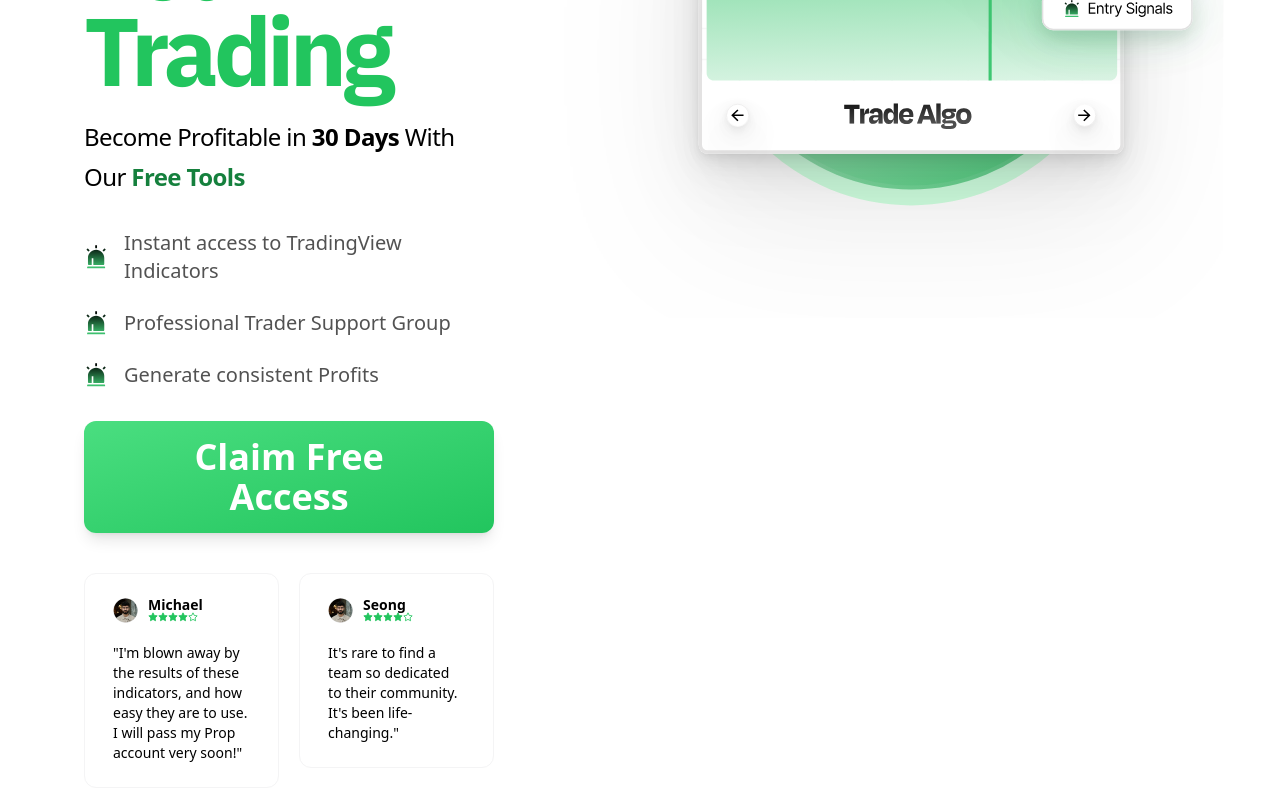
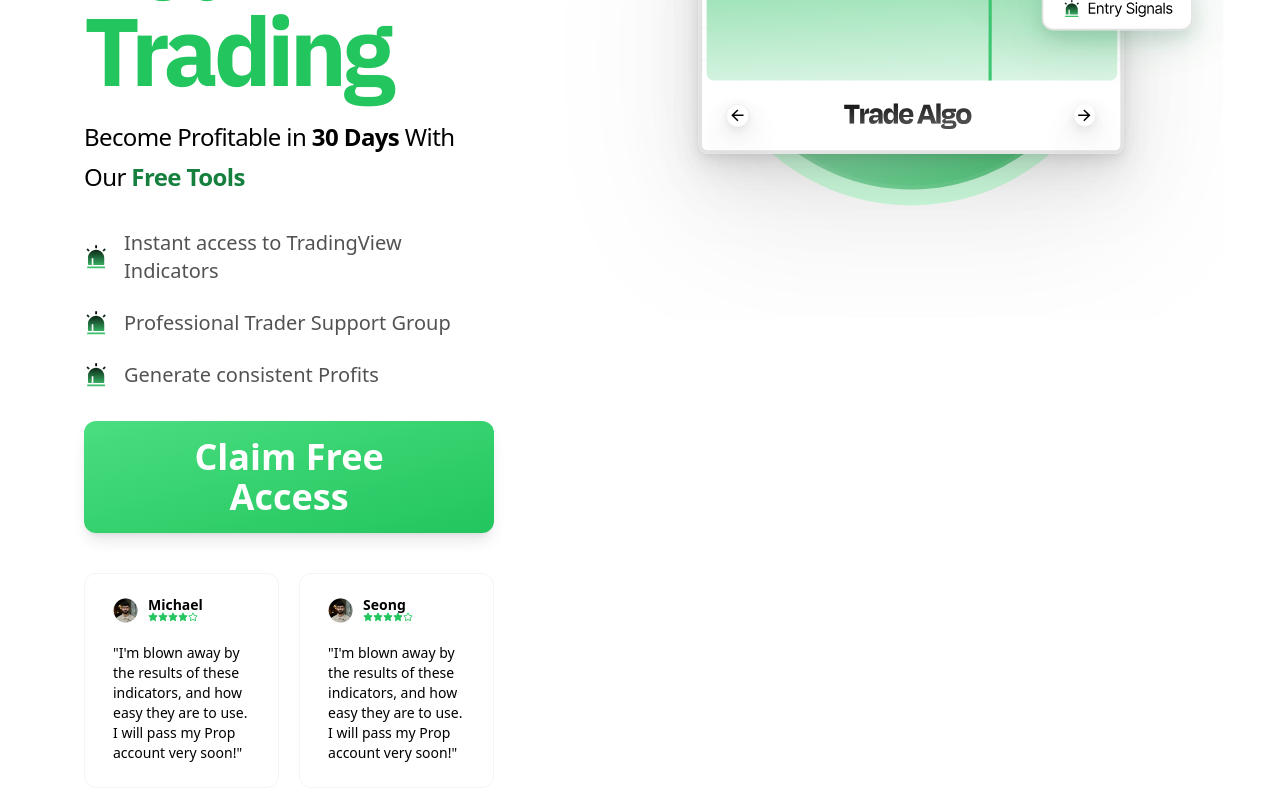
Before and after one commit to mous9270/trading_lp, a React (Vite) app: page / in a window 1280 px wide. Shown: the part 355-1155 px from the top of the page. Built offline with nearby package versions, Linux system fonts and the light colour scheme.

Commit message:
add hover effect to the button.

```diff
--- a/src/components/TradingLanding.jsx
+++ b/src/components/TradingLanding.jsx
@@ -12,7 +12,7 @@ const testimonials = [
   {
     name: "Seong",
     image: "./src/assets/user.png",
-    review: "It's rare to find a team so dedicated to their community. It's been life-changing.\"",
+    review: "\"I'm blown away by the results of these indicators, and how easy they are to use. I will pass my Prop account very soon!\"",
     stars: [true, true, true, true, false]
   }
 ];
@@ -42,9 +42,11 @@ export function TradingLanding() {
                 <span className="font-bold text-green-700">Free Tools</span>
               </div>
               <TradingFeatures />
-              <button className="w-full bg-gradient-to-br from-green-400 to-green-500 px-16 py-4 text-4xl font-bold text-white rounded-xl shadow-lg hover:opacity-95 transition-opacity duration-200 max-md:px-5">
-                Claim Free Access
-              </button>
+
+              <button className="w-full bg-gradient-to-br from-green-400 to-green-500 px-16 py-4 text-4xl font-bold text-white rounded-xl shadow-lg transition-all duration-200 hover:scale-[1.02] hover:from-green-500 hover:to-green-600 hover:shadow-xl max-md:px-5">
+  Claim Free Access
+</button>
+
               <div className="mt-10 flex gap-5 max-md:flex-col">
                 {testimonials.map((testimonial, index) => (
                   <div key={index} className="w-6/12 max-md:w-full">
```
